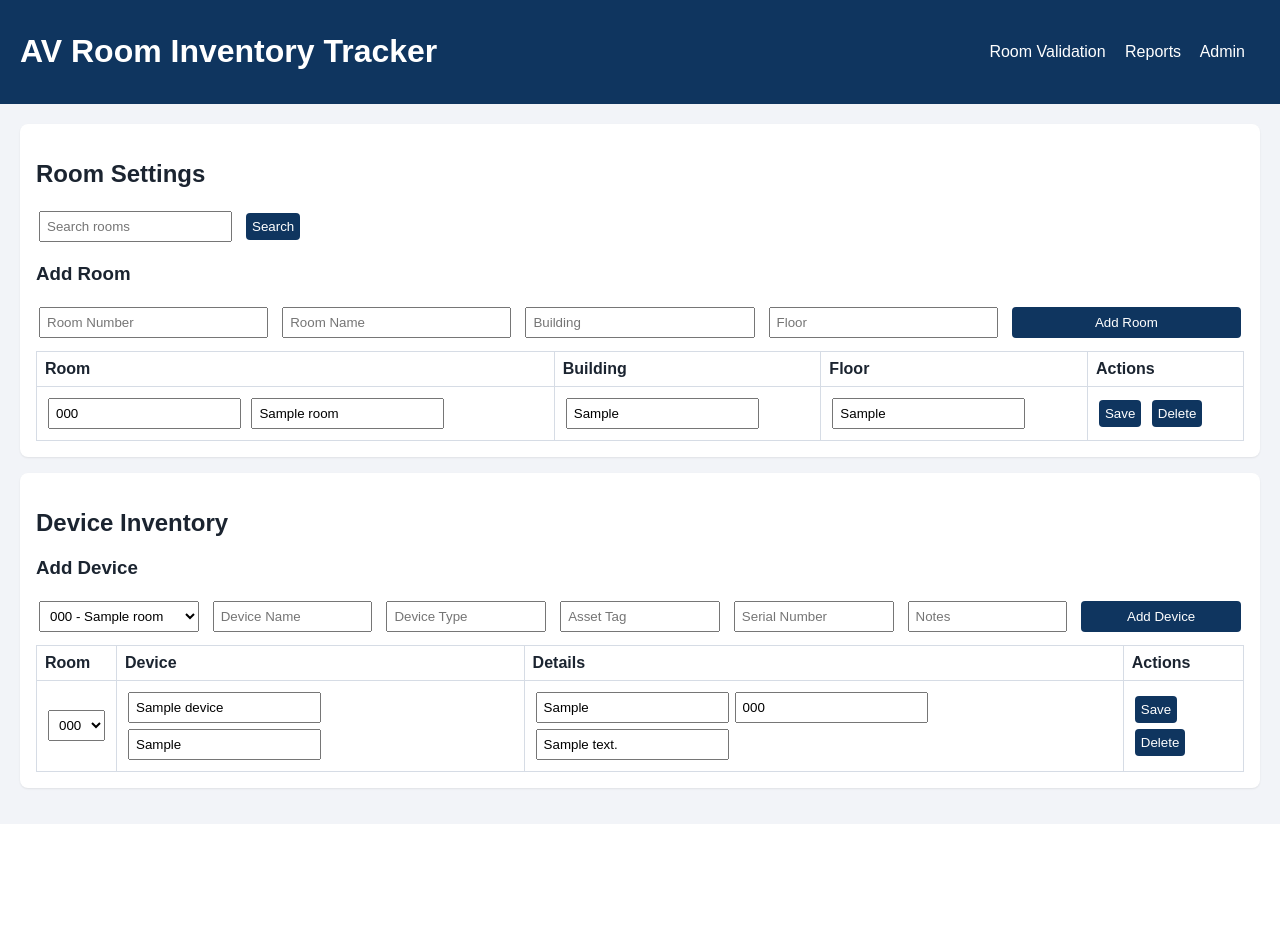
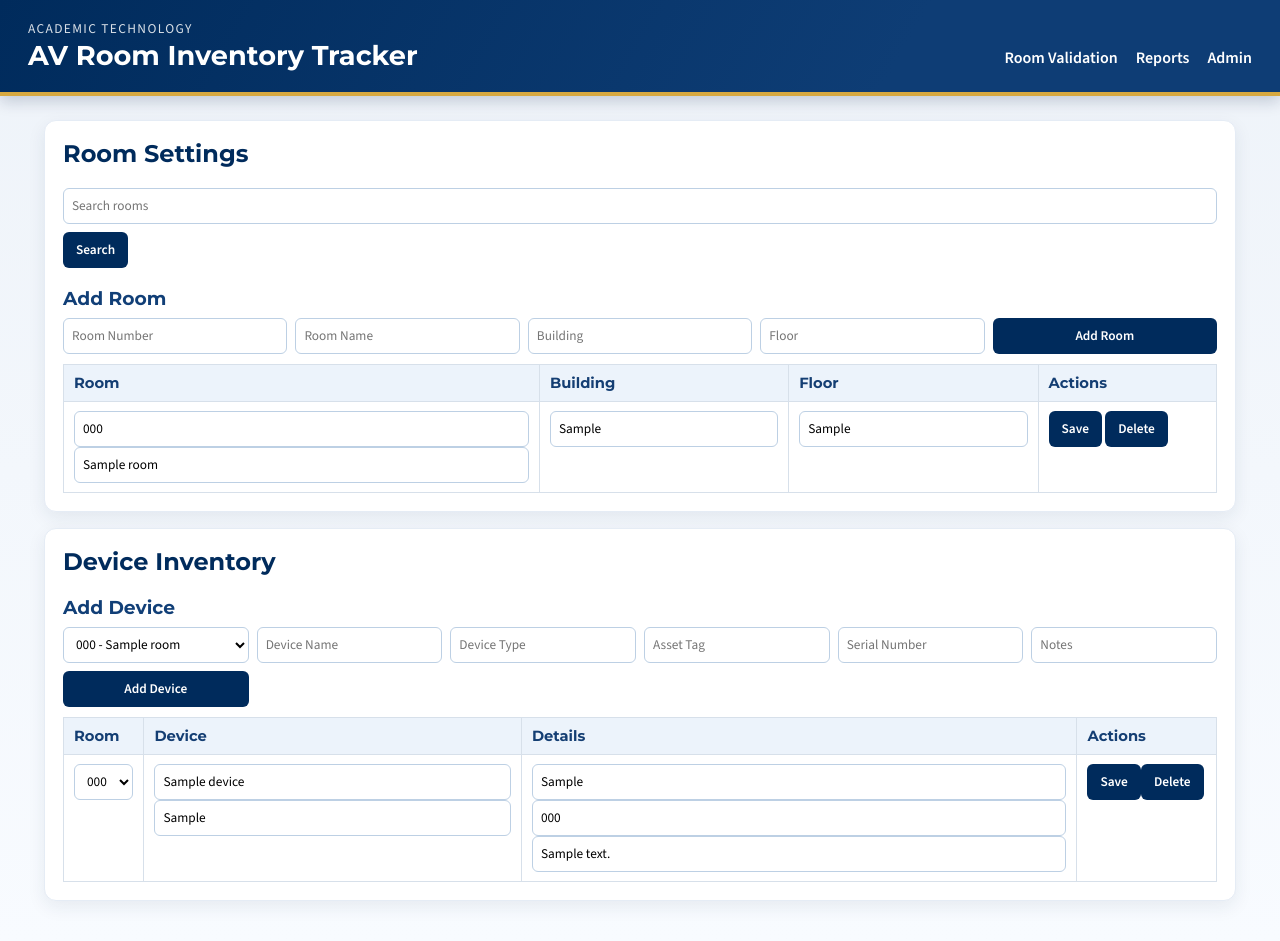
Before and after one commit to jpk300/AVManagement, a Flask app: page /admin in a window 1280 px wide. Before the commit the page ends 824 px from the top, so only its background shows below. Run offline with Flask 3, Linux system fonts and the light colour scheme; tables that the repository leaves empty hold one stand-in row (values such as "Sample post").

Commit message:
Refresh UI theme to Logan-style academic branding

```diff
--- a/static/style.css
+++ b/static/style.css
@@ -1 +1,102 @@
-body{font-family:Arial,sans-serif;background:#f2f4f8;margin:0;color:#1b2430}header{background:#0f355f;color:#fff;padding:12px 20px;display:flex;justify-content:space-between;align-items:center;flex-wrap:wrap}nav a{color:#fff;margin-right:15px;text-decoration:none}main{padding:20px}.card{background:#fff;border-radius:8px;padding:16px;margin-bottom:16px;box-shadow:0 1px 2px rgba(0,0,0,.08)}table{width:100%;border-collapse:collapse;margin-top:10px}th,td{border:1px solid #d6dce5;padding:8px;text-align:left}input,select,button{padding:6px;margin:3px}button{background:#0f355f;color:#fff;border:none;border-radius:4px;cursor:pointer}.flash{padding:10px;border-radius:6px;margin-bottom:10px}.flash.success{background:#d8f1e0}.flash.error{background:#ffd7d7}.inline-form{display:flex;gap:8px;align-items:center;flex-wrap:wrap}.grid-form{display:grid;grid-template-columns:repeat(auto-fit,minmax(140px,1fr));gap:8px}.grid4{display:grid;grid-template-columns:repeat(auto-fit,minmax(180px,1fr));gap:10px}.stat p{font-size:24px;margin:0;color:#0f355f}
+:root {
+  --logan-navy: #002b5c;
+  --logan-navy-soft: #0e3d75;
+  --logan-gold: #d7a940;
+  --logan-slate: #f3f6fb;
+  --text-main: #1e2a3b;
+  --line: #d7e0ea;
+}
+
+* { box-sizing: border-box; }
+
+body {
+  margin: 0;
+  font-family: 'Source Sans 3', Arial, sans-serif;
+  background: linear-gradient(180deg, #eef3f9 0%, #f8fbff 100%);
+  color: var(--text-main);
+}
+
+.site-header {
+  background: linear-gradient(120deg, var(--logan-navy) 0%, var(--logan-navy-soft) 70%);
+  color: #fff;
+  padding: 20px 28px;
+  display: flex;
+  justify-content: space-between;
+  align-items: end;
+  flex-wrap: wrap;
+  border-bottom: 4px solid var(--logan-gold);
+  box-shadow: 0 6px 14px rgba(0, 29, 64, 0.18);
+}
+
+.brand-wrap h1, h2, h3, th { font-family: 'Montserrat', Arial, sans-serif; }
+.brand-wrap h1 { margin: 2px 0 0; font-size: 1.7rem; }
+.eyebrow { margin: 0; font-size: .84rem; letter-spacing: .1em; text-transform: uppercase; opacity: .85; }
+
+nav { display: flex; gap: 18px; margin-top: 8px; }
+nav a {
+  color: #fff;
+  text-decoration: none;
+  font-weight: 600;
+  border-bottom: 2px solid transparent;
+  padding-bottom: 2px;
+}
+nav a:hover { border-color: var(--logan-gold); }
+
+main { max-width: 1240px; margin: 0 auto; padding: 24px; }
+.card {
+  background: #fff;
+  border-radius: 12px;
+  padding: 18px;
+  margin-bottom: 16px;
+  border: 1px solid #e5ecf5;
+  box-shadow: 0 6px 18px rgba(23, 46, 81, 0.08);
+}
+
+h2 { color: var(--logan-navy); margin-top: 0; }
+h3 { color: #113f77; margin-bottom: 8px; }
+
+table { width: 100%; border-collapse: collapse; margin-top: 10px; background: #fff; }
+th, td { border: 1px solid var(--line); padding: 9px 10px; text-align: left; vertical-align: top; }
+th { background: #ecf3fb; color: #143e73; font-size: 0.92rem; }
+tr:nth-child(even) td { background: #fbfdff; }
+
+input, select, button, a {
+  font-family: inherit;
+}
+
+input, select {
+  width: 100%;
+  min-height: 36px;
+  border: 1px solid #bdd0e4;
+  border-radius: 6px;
+  padding: 6px 8px;
+  background: #fff;
+}
+
+button {
+  min-height: 36px;
+  padding: 6px 13px;
+  background: var(--logan-navy);
+  color: #fff;
+  border: none;
+  border-radius: 6px;
+  cursor: pointer;
+  font-weight: 600;
+}
+button:hover { background: #153f75; }
+
+.flash { padding: 10px; border-radius: 6px; margin-bottom: 10px; }
+.flash.success { background: #d8f1e0; }
+.flash.error { background: #ffd7d7; }
+
+.inline-form { display: flex; gap: 8px; align-items: center; flex-wrap: wrap; }
+.inline-form label { font-weight: 600; color: #143e73; }
+.grid-form { display: grid; grid-template-columns: repeat(auto-fit,minmax(180px,1fr)); gap: 8px; }
+.grid4 { display: grid; grid-template-columns: repeat(auto-fit,minmax(200px,1fr)); gap: 10px; }
+.stat p { font-size: 32px; font-weight: 700; margin: 0; color: var(--logan-navy); }
+
+@media (max-width: 780px) {
+  .site-header { align-items: start; }
+  nav { width: 100%; overflow-x: auto; }
+  main { padding: 16px; }
+}
--- a/templates/base.html
+++ b/templates/base.html
@@ -4,11 +4,17 @@
   <meta charset="utf-8">
   <meta name="viewport" content="width=device-width, initial-scale=1">
   <title>AV Room Inventory Tracker</title>
+  <link rel="preconnect" href="https://fonts.googleapis.com">
+  <link rel="preconnect" href="https://fonts.gstatic.com" crossorigin>
+  <link href="https://fonts.googleapis.com/css2?family=Montserrat:wght@500;600;700&family=Source+Sans+3:wght@400;500;600&display=swap" rel="stylesheet">
   <link rel="stylesheet" href="{{ url_for('static', filename='style.css') }}">
 </head>
 <body>
-<header>
-  <h1>AV Room Inventory Tracker</h1>
+<header class="site-header">
+  <div class="brand-wrap">
+    <p class="eyebrow">Academic Technology</p>
+    <h1>AV Room Inventory Tracker</h1>
+  </div>
   <nav>
     <a href="{{ url_for('index') }}">Room Validation</a>
     <a href="{{ url_for('report') }}">Reports</a>
```
